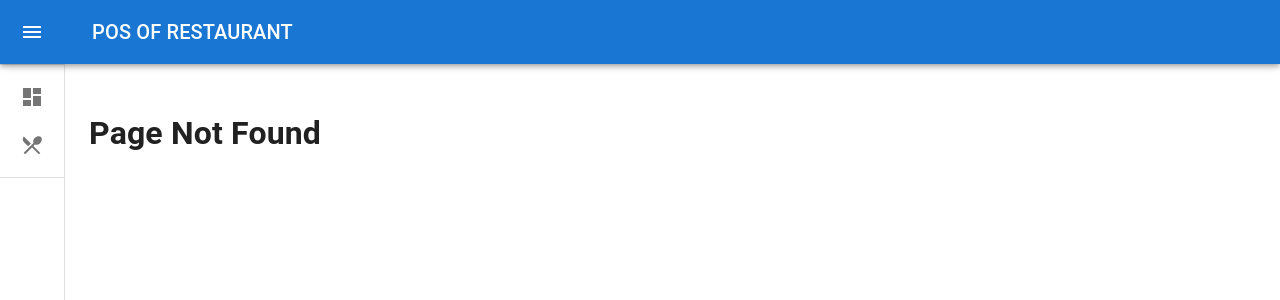
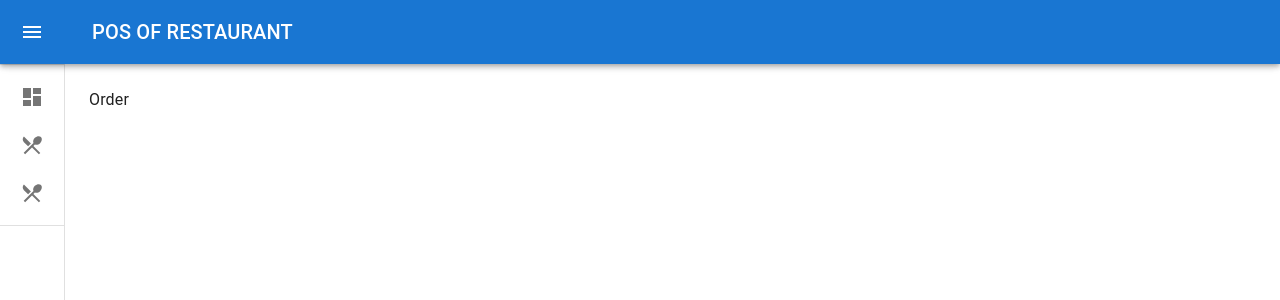
Before and after one commit to faisalsaid/POS-DEMO-REACT, a React (Create React App) app: page /order in a window 1280 px wide. Before the commit this address had no page. Shown: the top 300 px of the page. Built offline with nearby package versions, Linux system fonts and the light colour scheme.

Commit message:
create order page, put to route

```diff
--- a/src/App.js
+++ b/src/App.js
@@ -4,6 +4,7 @@ import { BrowserRouter as Router, Routes, Route } from 'react-router-dom';
 import Dashboard from './feature/dashboard/Dashboard';
 import Menu from './feature/menu/Menu';
 import Main from './components/layout/Main';
+import Order from './feature/order/Order';
 
 function App() {
   return (
@@ -13,6 +14,7 @@ function App() {
           <Routes>
             <Route path="/" element={<Dashboard />} />
             <Route path="/menu" element={<Menu />} />
+            <Route path="/order" element={<Order />} />
             <Route path="*" element={<h1>Page Not Found</h1>} />
           </Routes>
         </Main>
--- a/src/components/layout/listsidemenu.js
+++ b/src/components/layout/listsidemenu.js
@@ -12,4 +12,9 @@ export const listSideMenu = [
     icon: <RestaurantMenuIcon />,
     path: '/menu',
   },
+  {
+    name: 'Order',
+    icon: <RestaurantMenuIcon />,
+    path: '/order',
+  },
 ];
--- /dev/null
+++ b/src/feature/order/Order.jsx
@@ -0,0 +1,7 @@
+import React from 'react';
+
+const Order = () => {
+  return <div>Order</div>;
+};
+
+export default Order;
```
Also changed, not shown: src/feature/order/sliceOrder.js (added).
